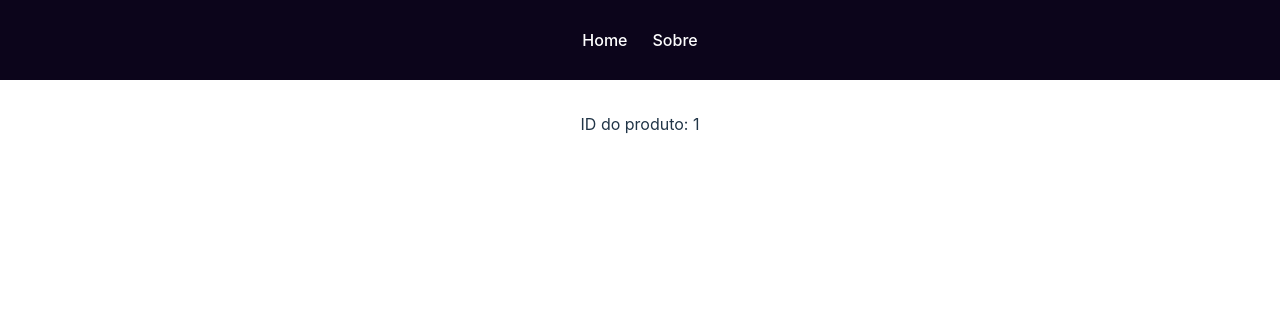
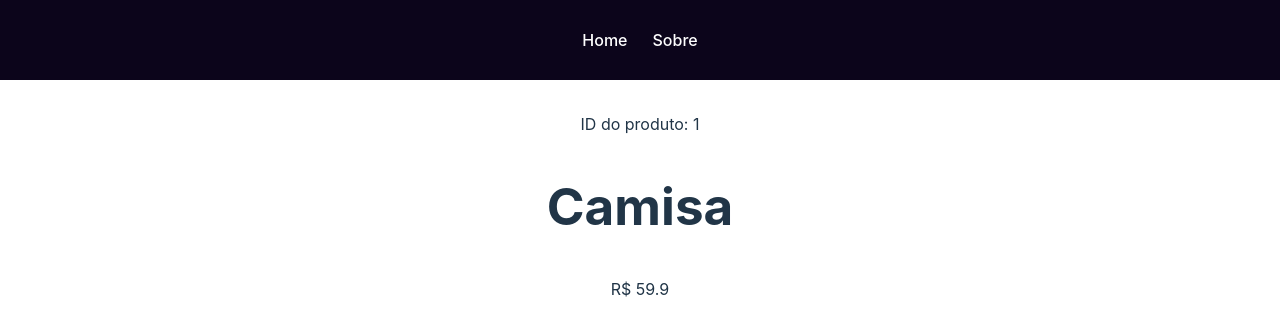
Before and after one commit to kevinsolar/router, a React (Vite) app: page /produtos/1 in a window 1280 px wide. Shown: the top 334 px of the page. Built offline with nearby package versions, Linux system fonts and the light colour scheme; data requests are answered from the project's data file.

Commit message:
Adicionando carregamento dinâmico de dados para exibir informações do produto

```diff
--- a/src/pages/Produto/index.jsx
+++ b/src/pages/Produto/index.jsx
@@ -1,13 +1,32 @@
 import { useParams } from "react-router-dom";
+import { useFetch } from "../../hooks/useFetch";
 import "./Produto.css";
 
 const Produto = () => {
    // 4 - rota dinamica
+   /* Esse useParams nos traz um objeto com todos os parametros da URL,
+   como nesse caso nos sabemos oque queremos, entao podemos desestruturar com informacao que queremos. */
    const { id } = useParams();
+
+   // 5- Carregamento dado individual
+   const url = `http://localhost:3000/produtos/${id}`;
+   const { data: produto, loading, error } = useFetch(url);
+
+   console.log(produto);
 
    return (
       <section>
          <p>ID do produto: {id}</p>
+
+         {error && <p>Ocorreu um erro</p>}
+         {loading && <p>Carregando...</p>}
+
+         {produto && (
+            <div>
+               <h1>{produto.nome}</h1>
+               <p>R$ {produto.preco}</p>
+            </div>
+         )}
       </section>
    );
 };
```
Lines whose indentation alone changed are shown as unchanged.
